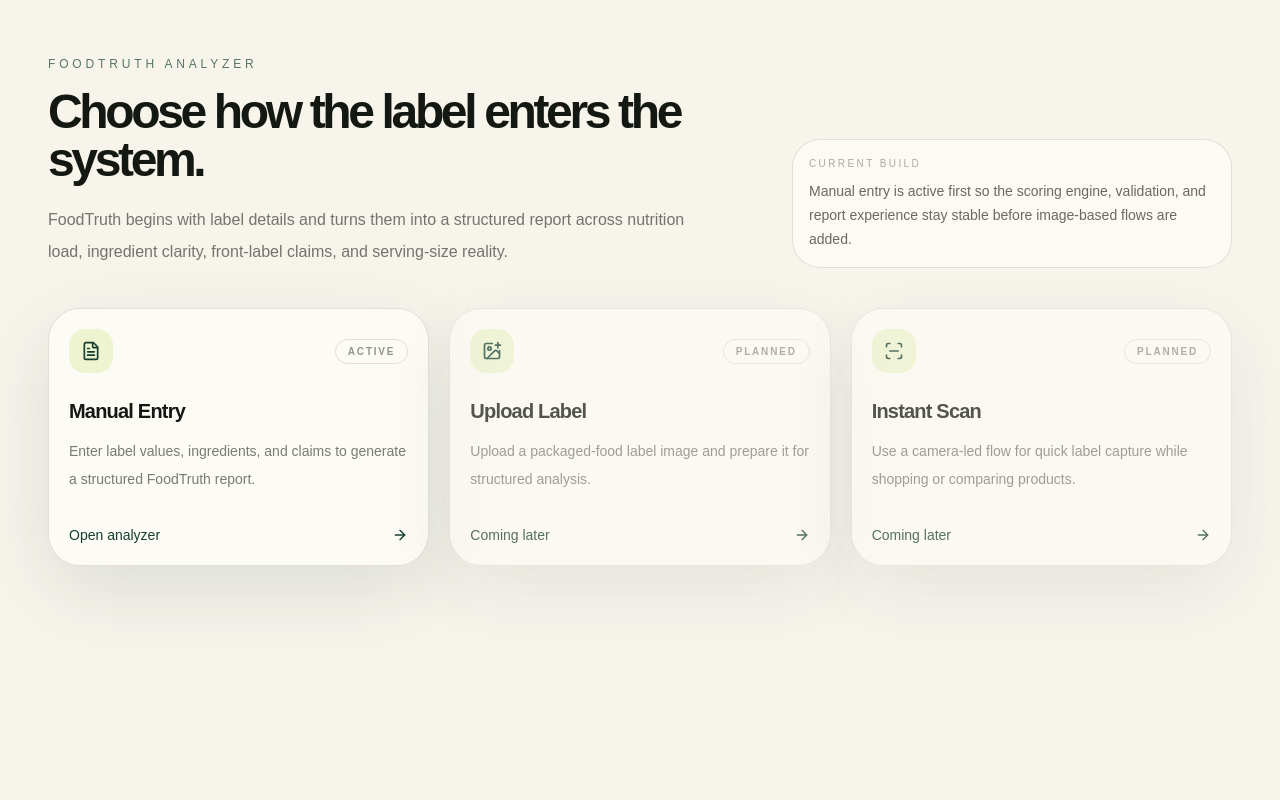
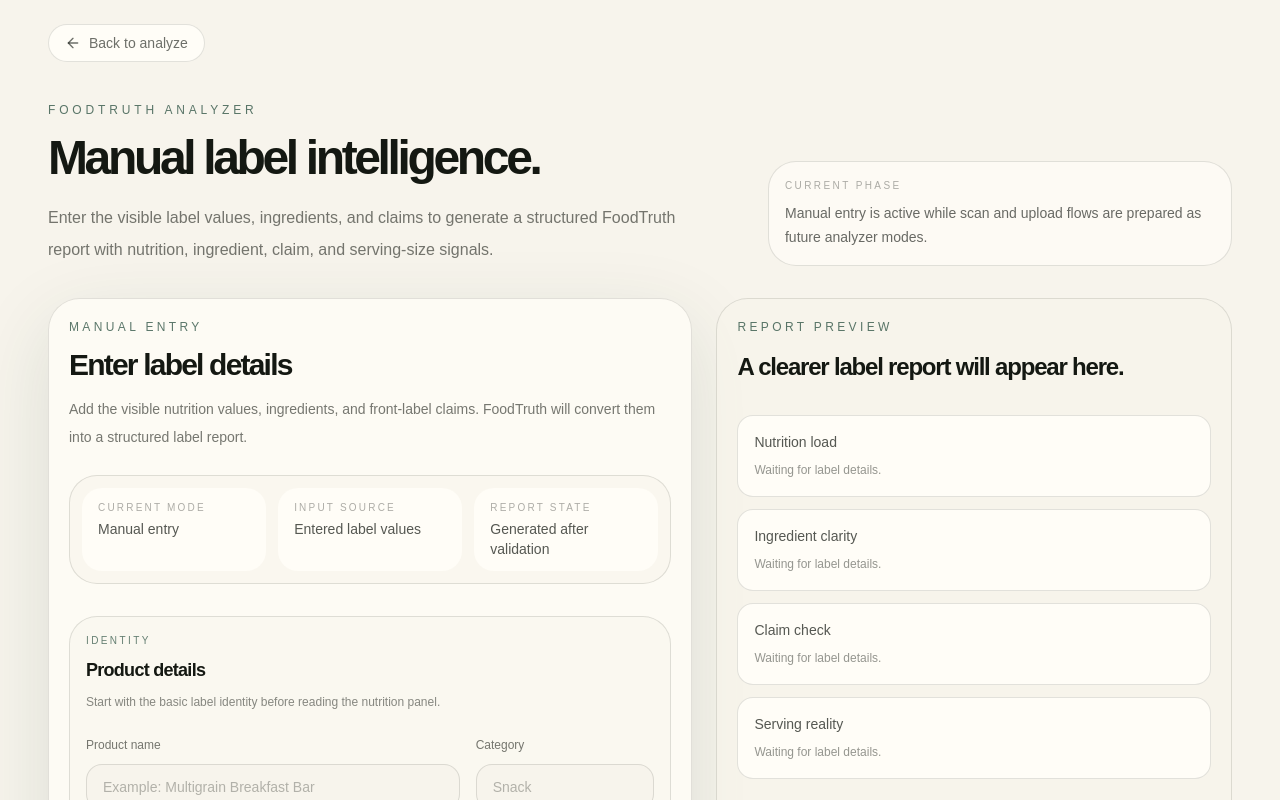
Before and after one commit to sumitdhara609/FoodTruth, a Next.js app: page /analyze/manual in a window 1280 px wide. Shown: the top 800 px of the page. Built offline with nearby package versions, Linux system fonts and the light colour scheme.

Commit message:
Extract manual analyzer page header

```diff
--- a/app/analyze/manual/page.tsx
+++ b/app/analyze/manual/page.tsx
@@ -1,17 +1,14 @@
-import { AnalyzeModeCard } from "@/components/analyze/analyze-mode-card";
-import { AnalyzerPageHeader } from "@/components/analyze/analyzer-page-header";
-import { analyzerModes } from "@/lib/analyze/analyzer-mode";
+import { ManualAnalyzerForm } from "@/components/analyze/manual-analyzer-form";
+import { ManualAnalyzerPageHeader } from "@/components/analyze/manual-analyzer-page-header";
 
-export default function AnalyzePage() {
+export default function ManualAnalyzerPage() {
   return (
     <main className="min-h-screen bg-[var(--background)] px-5 py-6 text-[var(--foreground)] sm:px-8 lg:px-12">
       <div className="mx-auto max-w-7xl">
-        <AnalyzerPageHeader />
+        <ManualAnalyzerPageHeader />
 
-        <section className="mt-10 grid gap-5 md:grid-cols-3">
-          {analyzerModes.map((mode) => (
-            <AnalyzeModeCard key={mode.title} mode={mode} />
-          ))}
+        <section className="mt-8">
+          <ManualAnalyzerForm />
         </section>
       </div>
     </main>
--- /dev/null
+++ b/components/analyze/manual-analyzer-page-header.tsx
@@ -0,0 +1,46 @@
+import Link from "next/link";
+import { ArrowLeft } from "lucide-react";
+
+export function ManualAnalyzerPageHeader() {
+  return (
+    <>
+      <Link
+        href="/analyze"
+        className="inline-flex items-center gap-2 rounded-full border border-[var(--border)] bg-[var(--surface)] px-4 py-2 text-sm font-medium text-[var(--foreground)]/62 transition hover:bg-[var(--surface-muted)] hover:text-[var(--foreground)]"
+      >
+        <ArrowLeft className="h-4 w-4" />
+        Back to analyze
+      </Link>
+
+      <section className="mt-10">
+        <p className="text-xs uppercase tracking-[0.32em] text-[var(--primary)]/70">
+          FoodTruth Analyzer
+        </p>
+
+        <div className="mt-4 grid gap-6 lg:grid-cols-[0.9fr_0.6fr] lg:items-end">
+          <div>
+            <h1 className="max-w-4xl text-4xl font-semibold tracking-[-0.07em] text-[var(--foreground)] sm:text-5xl">
+              Manual label intelligence.
+            </h1>
+
+            <p className="mt-5 max-w-2xl text-sm leading-7 text-[var(--foreground)]/58 sm:text-base sm:leading-8">
+              Enter the visible label values, ingredients, and claims to
+              generate a structured FoodTruth report with nutrition, ingredient,
+              claim, and serving-size signals.
+            </p>
+          </div>
+
+          <div className="rounded-[1.75rem] border border-[var(--border)] bg-[var(--surface)]/72 p-4">
+            <p className="text-[10px] uppercase tracking-[0.24em] text-[var(--foreground)]/35">
+              Current phase
+            </p>
+            <p className="mt-2 text-sm leading-6 text-[var(--foreground)]/64">
+              Manual entry is active while scan and upload flows are prepared as
+              future analyzer modes.
+            </p>
+          </div>
+        </div>
+      </section>
+    </>
+  );
+}
```
